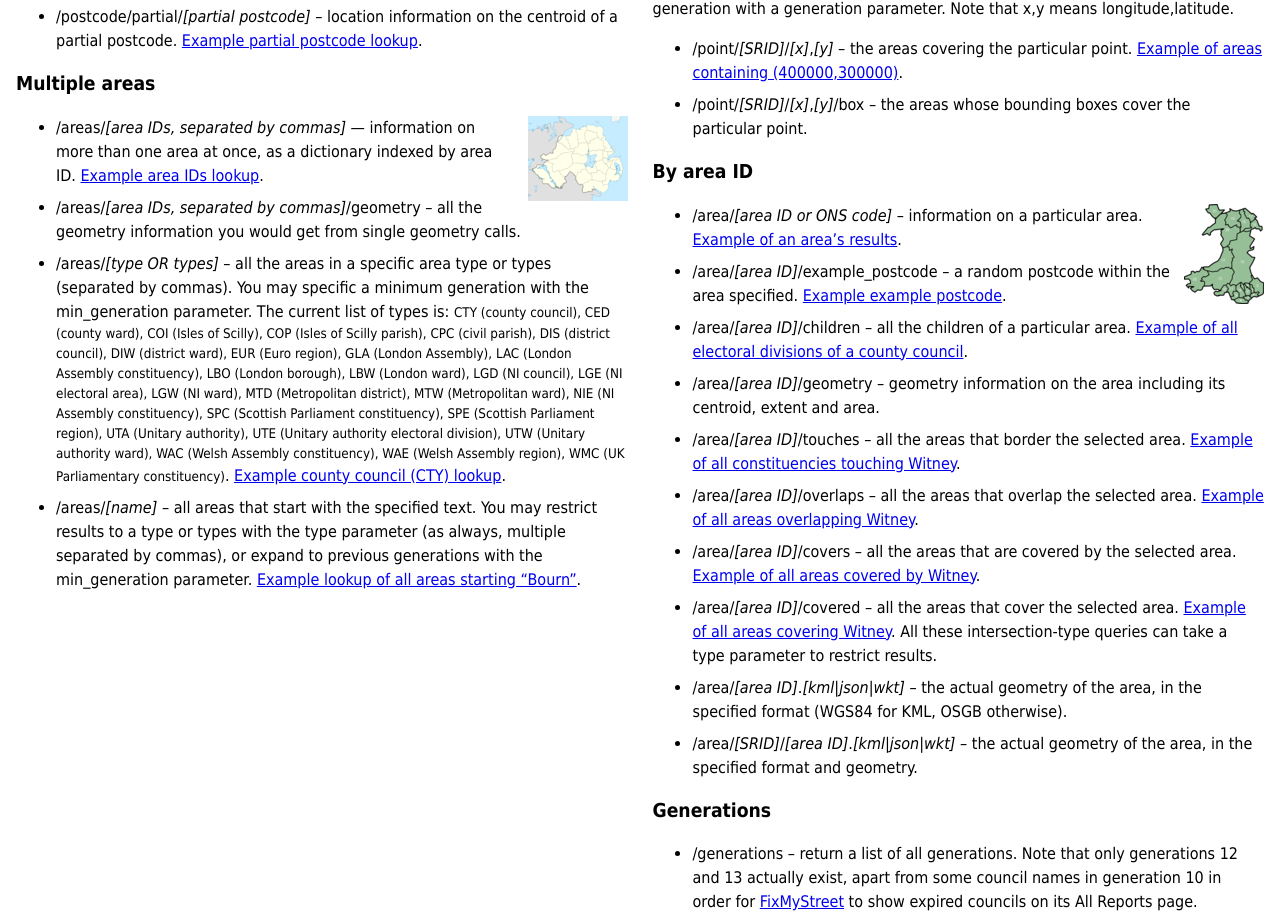
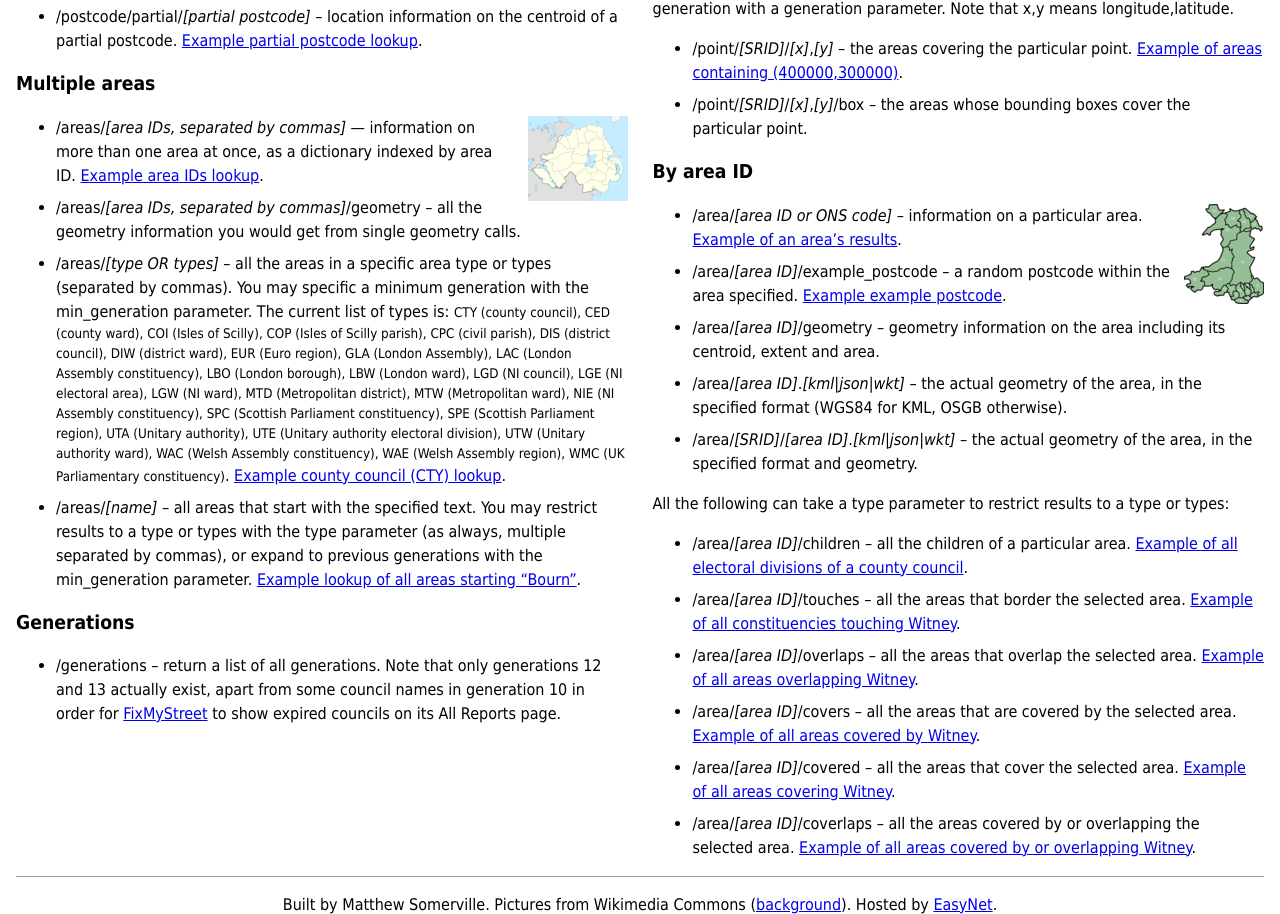
Before and after one commit to mysociety/mapit, a Django app: template pylib/mapit/templates/index.html in a window 1280 px wide. Shown: the part 841-1755 px from the top of the page. Run offline with Django 3.2, Linux system fonts and the light colour scheme; the template is opened without the code that fills it, so the values that code supplies are empty.

Commit message:
Tidy up doc, allow type on children call.

```diff
--- a/pylib/mapit/templates/index.html
+++ b/pylib/mapit/templates/index.html
@@ -102,8 +102,19 @@ min_generation parameter. <a href="/areas/Bourn.html">Example lookup of all
 areas starting &ldquo;Bourn&rdquo;</a>.
 
 </ul>
+
+<h3>Generations</h3>
+
+<ul>
+<li>/generations &ndash; return a list of all generations. Note that only
+generations 12 and 13 actually exist, apart from some council names in
+generation 10 in order for <a href="http://www.fixmystreet.com/">FixMyStreet</a>
+to show expired councils on its All Reports page.
+</ul>
+
 </div>
 <div id="col2">
+
 <h3>By point</h3>
 
 <a href="http://commons.wikimedia.org/wiki/File:ScotlandCountiesNumbered.png"><img src="/static/scotlandS.png" align="right" alt="" border="0"></a>
@@ -135,10 +146,20 @@ bounding boxes cover the particular point.
 <li>/area/<i>[area ID]</i>/example_postcode &ndash; a random postcode within the area specified.
 <a href="/area/2514/example_postcode.html">Example example postcode</a>.
 
+<li>/area/<i>[area ID]</i>/geometry &ndash; geometry information on the area including its centroid, extent and area.
+
+<li>/area/<i>[area ID]</i>.<i>[kml|json|wkt]</i> &ndash; the actual geometry of the area, in the specified format (WGS84 for KML, OSGB otherwise).
+
+<li>/area/<i>[SRID]</i>/<i>[area ID]</i>.<i>[kml|json|wkt]</i> &ndash; the actual geometry of the area, in the specified format and geometry.
+
+</ul>
+
+<p>All the following can take a type parameter to restrict results to a type or types:</p>
+
+<ul>
+
 <li>/area/<i>[area ID]</i>/children &ndash; all the children of a particular area.
 <a href="http://mapit.mysociety.org/area/2236/children.html">Example of all electoral divisions of a county council</a>.
-
-<li>/area/<i>[area ID]</i>/geometry &ndash; geometry information on the area including its centroid, extent and area.
 
 <li>/area/<i>[area ID]</i>/touches &ndash; all the areas that border the selected area.
 <a href="/area/65622/touches.html">Example of all constituencies touching Witney</a>.
@@ -151,21 +172,10 @@ bounding boxes cover the particular point.
 
 <li>/area/<i>[area ID]</i>/covered &ndash; all the areas that cover the selected area.
 <a href="/area/65622/covered.html">Example of all areas covering Witney</a>.
-All these intersection-type queries can take a type parameter to restrict results.
 
-<li>/area/<i>[area ID]</i>.<i>[kml|json|wkt]</i> &ndash; the actual geometry of the area, in the specified format (WGS84 for KML, OSGB otherwise).
+<li>/area/<i>[area ID]</i>/coverlaps &ndash; all the areas covered by or overlapping the selected area.
+<a href="/area/65622/coverlaps.html">Example of all areas covered by or overlapping Witney</a>.
 
-<li>/area/<i>[SRID]</i>/<i>[area ID]</i>.<i>[kml|json|wkt]</i> &ndash; the actual geometry of the area, in the specified format and geometry.
-
-</ul>
-
-<h3>Generations</h3>
-
-<ul>
-<li>/generations &ndash; return a list of all generations. Note that only
-generations 12 and 13 actually exist, apart from some council names in
-generation 10 in order for <a href="http://www.fixmystreet.com/">FixMyStreet</a>
-to show expired councils on its All Reports page.
 </ul>
 
 </div>
```
Also changed, not shown: pylib/mapit/areas/views.py (+14 -3 lines).
